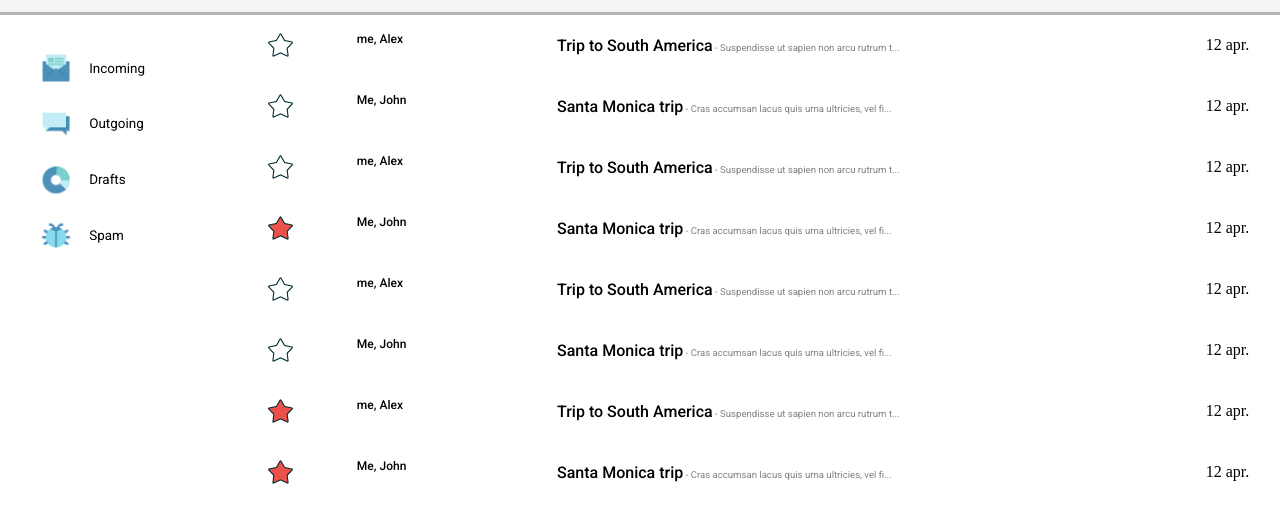
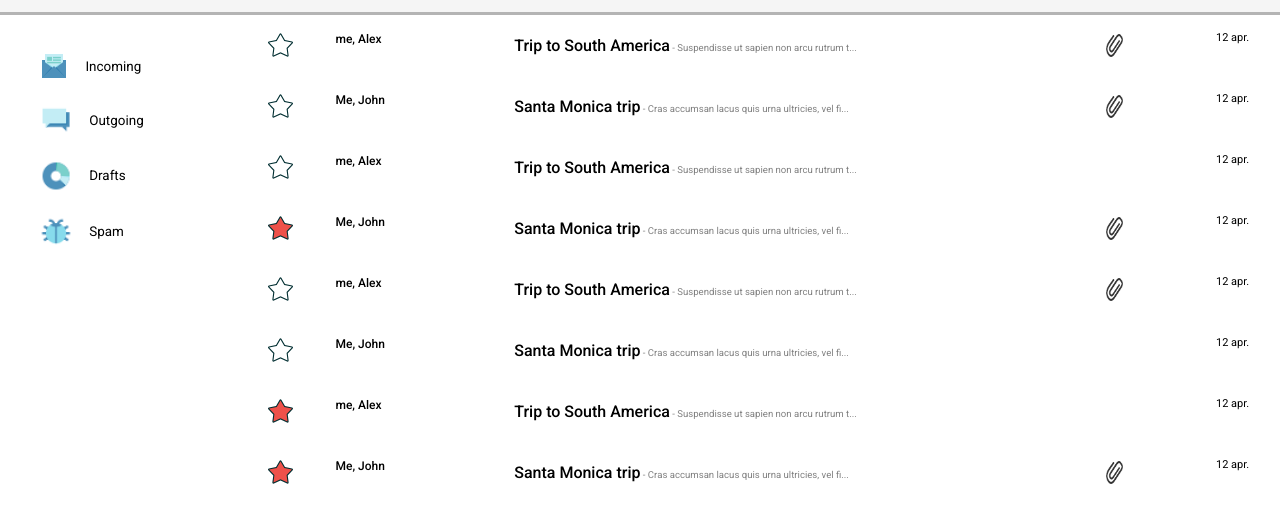
Before and after one commit to WandererRus/HTMLCSS, a plain HTML site: page HTML & CSS/lesson6/index2.html in a window 1280 px wide. Shown: the part 84-606 px from the top of the page. Drawn offline with Linux system fonts and the light colour scheme.

Commit message:
task6 end

```diff
--- a/HTML & CSS/lesson6/index2.html
+++ b/HTML & CSS/lesson6/index2.html
@@ -30,19 +30,19 @@
                     <ul class="list-menu">
                         <li class="list-item">
                             <img src="images/incom.png" alt="incom" class="list-item-image">
-                            <a href="#" class="list-item-text">Incoming</a>
+                            <a href="#" class="list-item-text area1">Incoming</a>
                         </li>
                         <li class="list-item">
                             <img src="images/outcom.png" alt="outcom" class="list-item-image">
-                            <a href="#" class="list-item-text">Outgoing</a>
+                            <a href="#" class="list-item-text area2">Outgoing</a>
                         </li>
                         <li class="list-item">
                             <img src="images/draft.png" alt="draft" class="list-item-image">
-                            <a href="#" class="list-item-text">Drafts</a>
+                            <a href="#" class="list-item-text area3">Drafts</a>
                         </li>
                         <li class="list-item">
                             <img src="images/spam.png" alt="spam" class="list-item-image">
-                            <a href="#" class="list-item-text">Spam</a>
+                            <a href="#" class="list-item-text area4">Spam</a>
                         </li>
                     </ul>
                 </div>
@@ -58,7 +58,7 @@
                         <div class="context">
                             <p class="subject">Trip to South America<span> - Suspendisse ut sapien non arcu rutrum t...</span></p>
                         </div>
-                        <div class="attachment"><span></span></div>
+                        <div class="attachment"><span class="active"></span></div>
                         <div class="date">
                             <p>12 apr.</p>
                         </div>
@@ -71,7 +71,7 @@
                         <div class="context">
                             <p class="subject">Santa Monica trip<span> - Cras accumsan lacus quis urna ultricies, vel fi...</span></p>
                         </div>
-                        <div class="attachment"><span></span></div>
+                        <div class="attachment"><span class="active"></span></div>
                         <div class="date">
                             <p>12 apr.</p>
                         </div>
@@ -97,7 +97,7 @@
                         <div class="context">
                             <p class="subject">Santa Monica trip<span> - Cras accumsan lacus quis urna ultricies, vel fi...</span></p>
                         </div>
-                        <div class="attachment"><span></span></div>
+                        <div class="attachment"><span class="active"></span></div>
                         <div class="date">
                             <p>12 apr.</p>
                         </div>
@@ -110,7 +110,7 @@
                         <div class="context">
                             <p class="subject">Trip to South America<span> - Suspendisse ut sapien non arcu rutrum t...</span></p>
                         </div>
-                        <div class="attachment"><span></span></div>
+                        <div class="attachment"><span class="active"></span></div>
                         <div class="date">
                             <p>12 apr.</p>
                         </div>
@@ -149,7 +149,7 @@
                         <div class="context">
                             <p class="subject">Santa Monica trip<span> - Cras accumsan lacus quis urna ultricies, vel fi...</span></p>
                         </div>
-                        <div class="attachment"><span></span></div>
+                        <div class="attachment"><span class="active"></span></div>
                         <div class="date">
                             <p>12 apr.</p>
                         </div>
--- a/HTML & CSS/lesson6/style2.css
+++ b/HTML & CSS/lesson6/style2.css
@@ -156,8 +156,50 @@ div#wrapper {
     font-weight: 400;
     font-size: 0.75vw;
 }
+.attachment {
+    display: flex;
+    align-items: center;
+    justify-content: center;
+    width: 5%;
+}
+.attachment span {
+    display: flex;
+    align-items: center;
+    justify-content: center;
+    width:100%;
+    height: 100%;
+}
+.attachment span.active {
+    display: flex;
+    align-items: center;
+    justify-content: center;
+    background: url(images/attach_26.png);
+    width:100%;
+    height: 100%;
+    background-position: center;
+    background-repeat: no-repeat;
+    background-size: 35% 50%;
+}
+.date {
+    width: 8%;
+    display: flex;
+    justify-content: flex-end;
+    flex-direction: row;
+}
+.date p {
+    width: 100%;
+    text-align: right;
+    font-family: Roboto;
+    font-size:0.86vw;
+    font-weight:400;
+}
 .area1 {
     display: flex;
     flex-direction: column;
     width: 100%;
 }
+
+a:hover + .rightside .area1
+{
+    display: none;
+}
```
